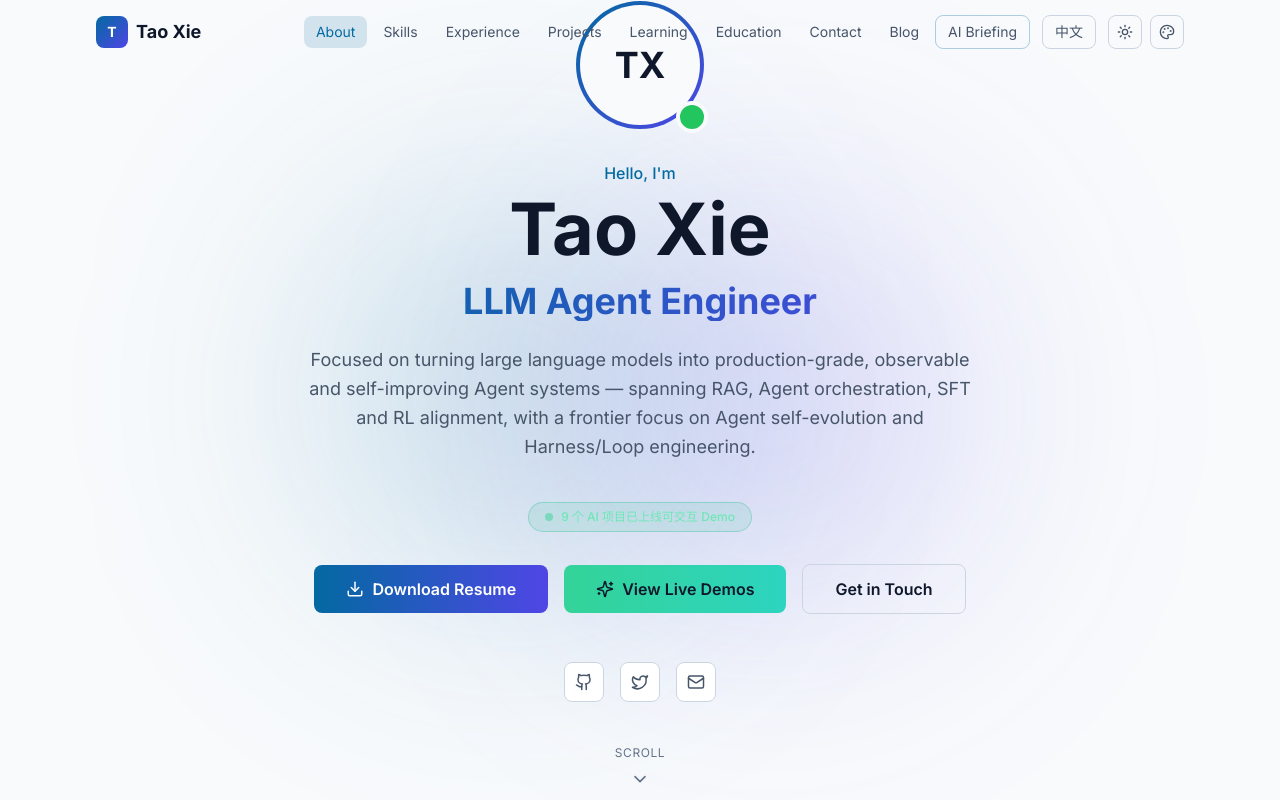
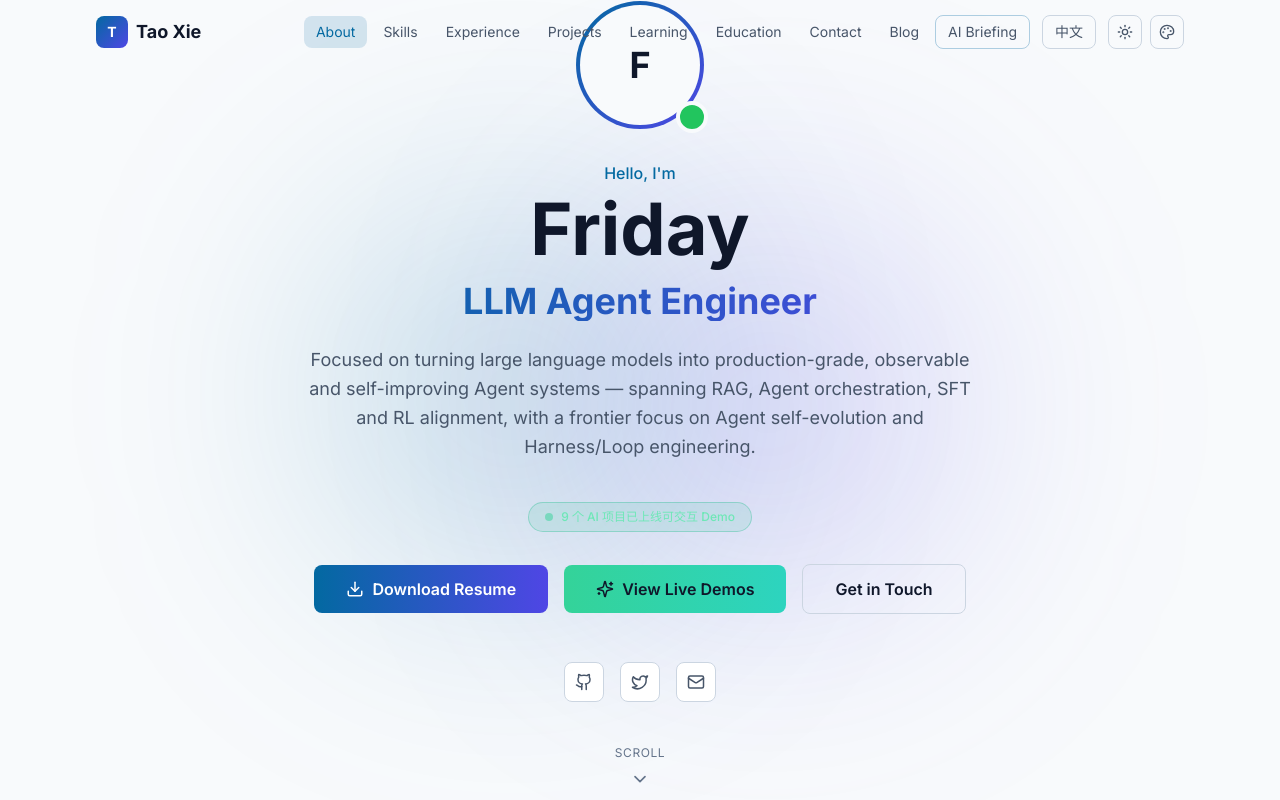
Before and after one commit to cyberspace-cs/personal-portfolio, a React (Vite) app: page / in a window 1280 px wide. Shown: the top 800 px of the page. Built offline with nearby package versions, Linux system fonts and the light colour scheme.

Commit message:
feat: change name from Tao Xie to Friday

```diff
--- a/src/data/portfolio.ts
+++ b/src/data/portfolio.ts
@@ -72,8 +72,8 @@ export function getLocalized<T extends LocalizedString>(item: T, lang: Language)
 
 export const personalInfo: PersonalInfo = {
   name: {
-    en: "Tao Xie",
-    zh: "谢韬",
+    en: "Friday",
+    zh: "Friday",
   },
   title: {
     en: "LLM Agent Engineer",
```
